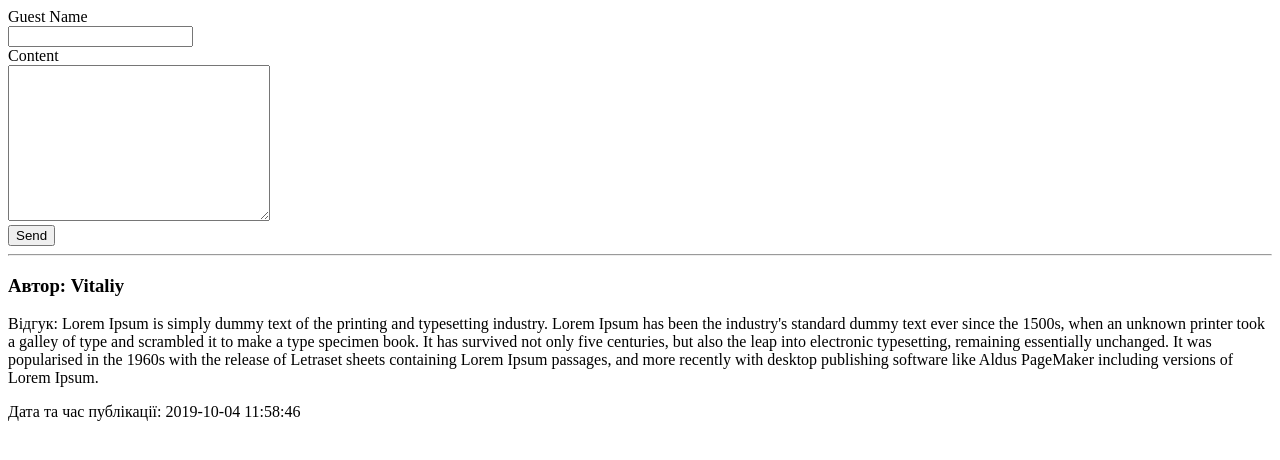
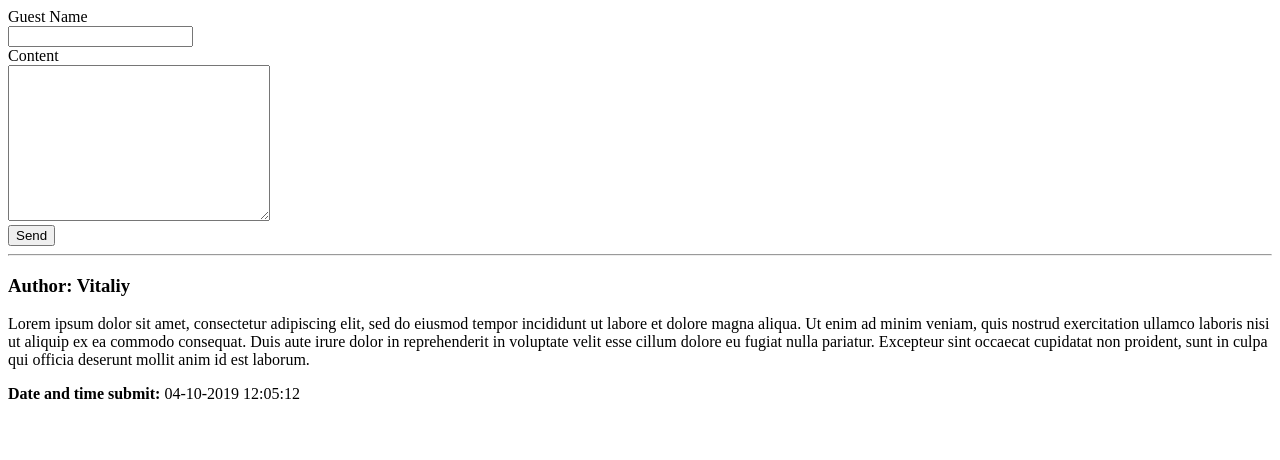
Before and after one commit to pelyuh/ptest.loc, a PHP site: page /guest-book/index.php in a window 1280 px wide. Shown: the top 460 px of the page. Run offline with PHP 8.4, Linux system fonts and the light colour scheme.

Commit message:
first guest-book - fix

```diff
--- a/guest-book/guest_content.txt
+++ b/guest-book/guest_content.txt
@@ -1,2 +1,2 @@
-Vitaliy|Lorem Ipsum is simply dummy text of the printing and typesetting industry. Lorem Ipsum has been the industry's standard dummy text ever since the 1500s, when an unknown printer took a galley of type and scrambled it to make a type specimen book. It has survived not only five centuries, but also the leap into electronic typesetting, remaining essentially unchanged. It was popularised in the 1960s with the release of Letraset sheets containing Lorem Ipsum passages, and more recently with desktop publishing software like Aldus PageMaker including versions of Lorem Ipsum.|2019-10-04 11:58:46
+Vitaliy|Lorem ipsum dolor sit amet, consectetur adipiscing elit, sed do eiusmod tempor incididunt ut labore et dolore magna aliqua. Ut enim ad minim veniam, quis nostrud exercitation ullamco laboris nisi ut aliquip ex ea commodo consequat. Duis aute irure dolor in reprehenderit in voluptate velit esse cillum dolore eu fugiat nulla pariatur. Excepteur sint occaecat cupidatat non proident, sunt in culpa qui officia deserunt mollit anim id est laborum.|04-10-2019 12:05:12
 *-*
--- a/guest-book/index.php
+++ b/guest-book/index.php
@@ -2,7 +2,7 @@
 <html lang="en">
 <head>
     <meta charset="UTF-8">
-    <title>HTML</title>
+    <title>Guest Book</title>
 </head>
 <body>
 
@@ -25,7 +25,7 @@
 <?php
 
 if ( isset($_POST['guest-content-send']) ) {
-  $guest_content_item = $_POST['guest-name'] . "|" . $_POST['guest-content']  . "|" .  date('Y-m-d H:i:s') . "\n"  . "*-*";
+  $guest_content_item = $_POST['guest-name'] . "|" . $_POST['guest-content']  . "|" .  date('d-m-Y H:i:s') . "\n"  . "*-*";
   file_put_contents( 'guest_content.txt', $guest_content_item, FILE_APPEND);
 }
 
@@ -39,9 +39,9 @@ if ( file_exists('guest_content.txt') ) {
         $str1 = explode('|', $value);
 
         echo "<div>";
-        echo "<h3> Автор: " . $str1[0] . "</h3>";
-        echo "<p> Відгук: " . $str1[1] . "</p>";
-        echo "<p> Дата та час публікації: " . $str1[2] . "</p>";
+        echo "<h3>Author: " . $str1[0] . "</h3>";
+        echo "<p>" . $str1[1] . "</p>";
+        echo "<p><strong>Date and time submit:</strong> " . $str1[2] . "</p>";
         echo "</div>";
         echo "<br>";
       }
```
